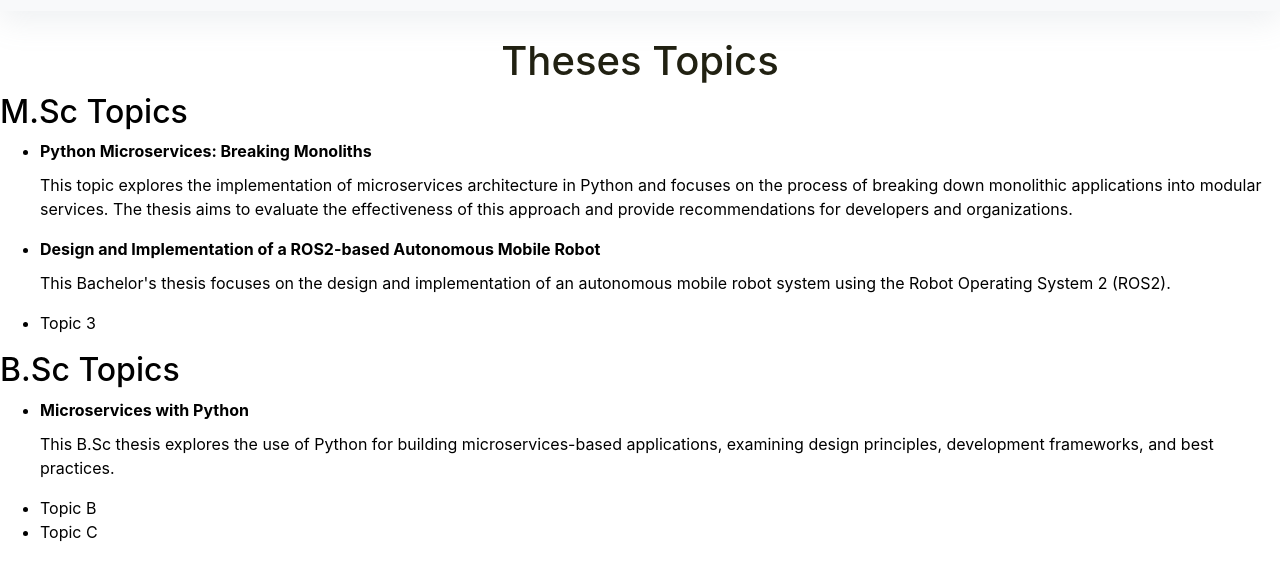
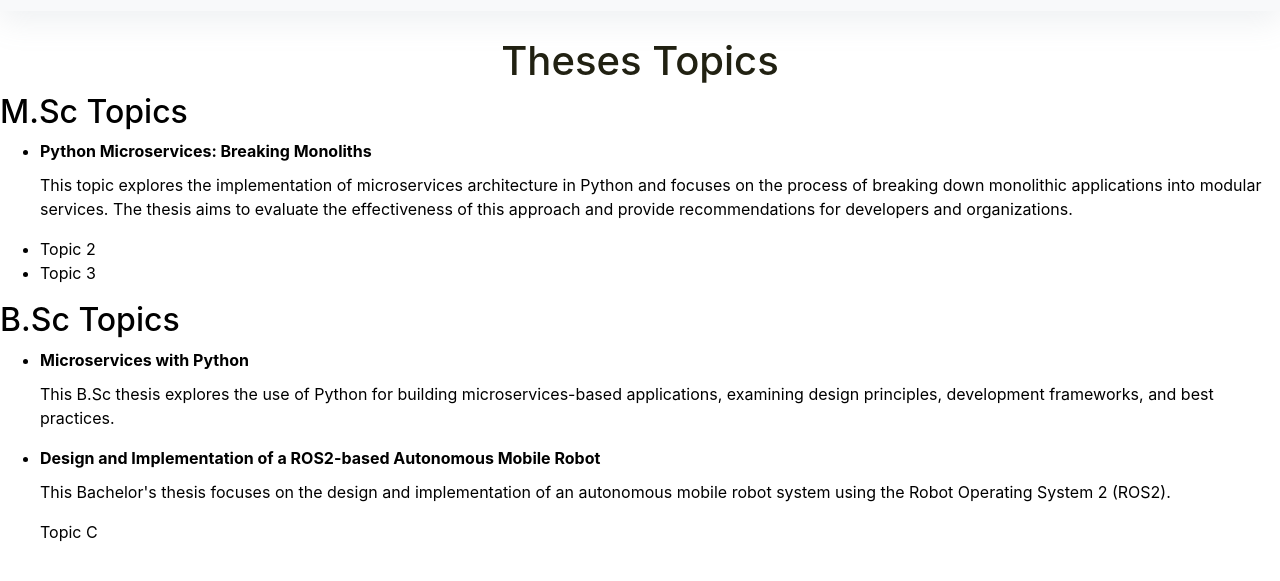
Before and after one commit to frdayvz85/hu-python, a plain HTML site: page thesis.html in a window 1280 px wide. Shown: the part 83-664 px from the top of the page. Drawn offline with nearby package versions, Linux system fonts and the light colour scheme.

Commit message:
Update thesis.html

```diff
--- a/thesis.html
+++ b/thesis.html
@@ -94,8 +94,7 @@
 	<ul>
 		<li><b>Python Microservices: Breaking Monoliths</b></li>
                         <p>This topic explores the implementation of microservices architecture in Python and focuses on the process of breaking down monolithic applications into modular services. The thesis aims to evaluate the effectiveness of this approach and provide recommendations for developers and organizations. </p>
-		<li><b>Design and Implementation of a ROS2-based Autonomous Mobile Robot</b> </li>
-		        <p> This Bachelor's thesis focuses on the design and implementation of an autonomous mobile robot system using the Robot Operating System 2 (ROS2).</p>
+		<li>Topic 2</li>
 		<li>Topic 3</li>
 	</ul>
 
@@ -103,7 +102,8 @@
 	<ul>
 		<li><b>Microservices with Python </b></li>
                         <p>This B.Sc thesis explores the use of Python for building microservices-based applications, examining design principles, development frameworks, and best practices. </p>
-		<li>Topic B</li>
+		<li><b>Design and Implementation of a ROS2-based Autonomous Mobile Robot</b> </li>
+		        <p> This Bachelor's thesis focuses on the design and implementation of an autonomous mobile robot system using the Robot Operating System 2 (ROS2).</p
 		<li>Topic C</li>
 	</ul>
 
```
